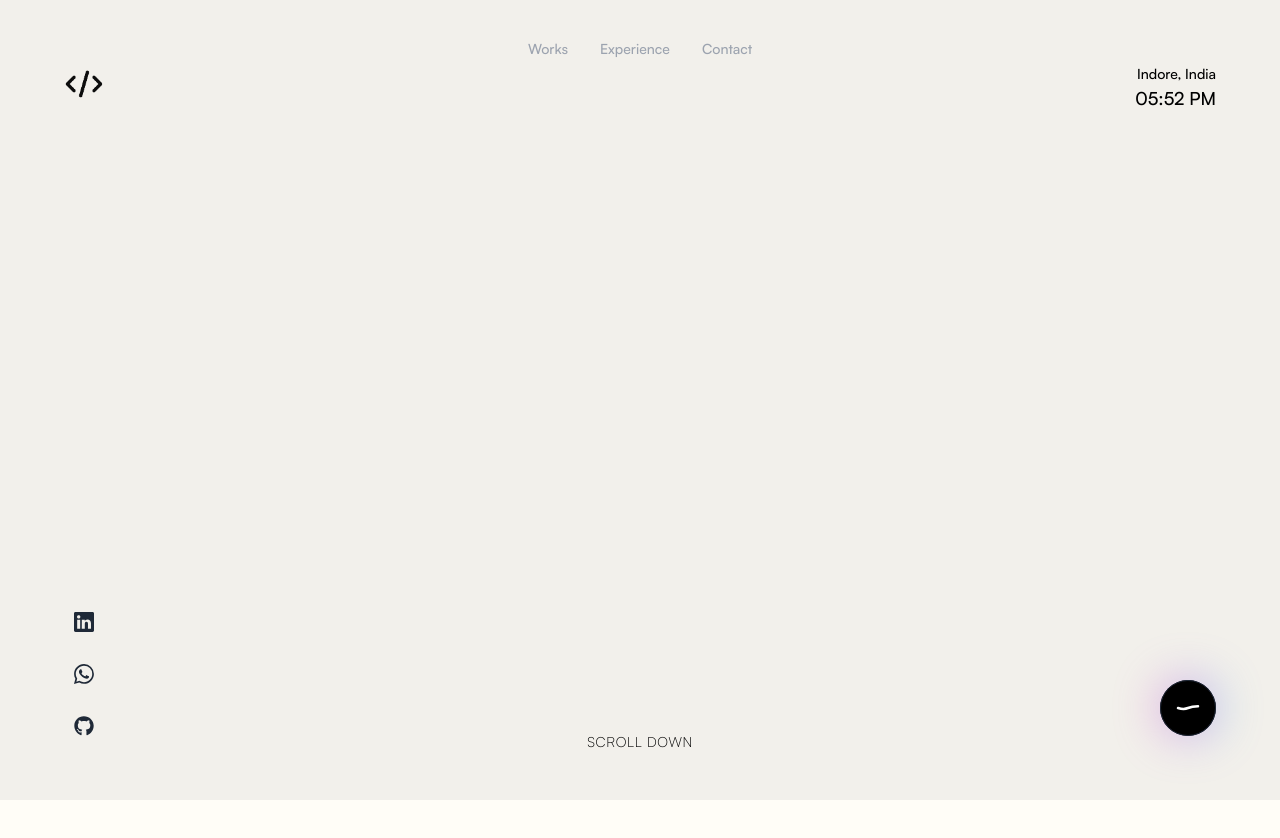
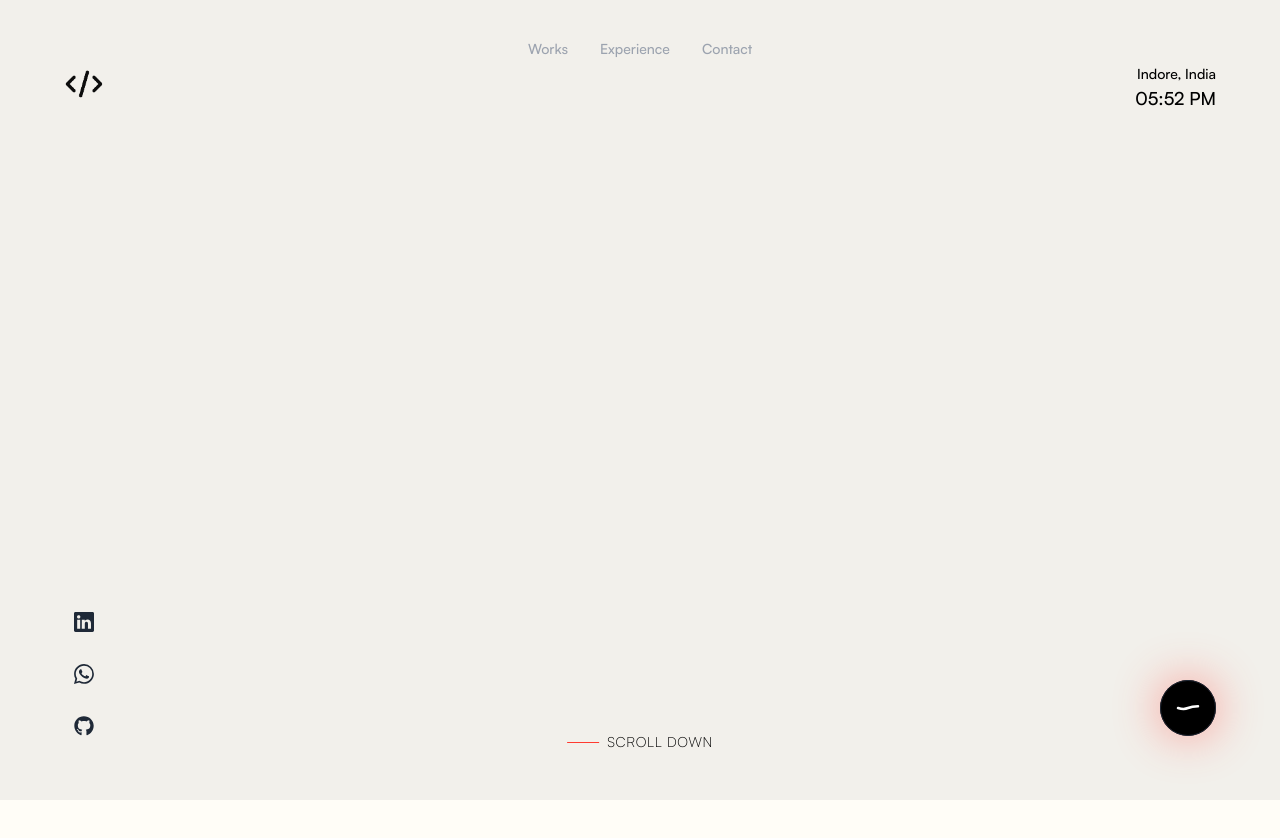
Before and after one commit to harshk49/portfolio-website, a Next.js app: page / in a window 1280 px wide. Shown: the top 838 px of the page. Built offline with nearby package versions, Linux system fonts and the light colour scheme.

Commit message:
feat: enhance About and Hero components with layout adjustments and improved styles

```diff
--- a/src/app/components/About.tsx
+++ b/src/app/components/About.tsx
@@ -71,7 +71,7 @@ const About = () => {
           scrollTrigger: {
             trigger: expertiseContainerRef.current,
             start: "top 10%",
-            end: () => `+=${scrollDistance * 2}`,
+            end: () => `+=${scrollDistance * 3}`,
             scrub: 1,
             pin: true,
             anticipatePin: 1,
@@ -161,7 +161,7 @@ const About = () => {
           </div>
 
           {/* Skills & Tech Stack Section */}
-          <div ref={expertiseContainerRef} className="mt-20 min-h-screen">
+          <div ref={expertiseContainerRef} className="mt-20">
             <h3
               ref={skillsHeadingRef}
               className="text-3xl md:text-4xl lg:text-5xl font-normal font-['Clash_Grotesk'] mb-8"
--- a/src/app/components/Hero.tsx
+++ b/src/app/components/Hero.tsx
@@ -317,7 +317,8 @@ const Hero = ({ navbarRef }: HeroProps) => {
           ref={scrollDownRef}
           className="absolute bottom-4 left-1/2 -translate-x-1/2 invisible opacity-0 select-none pointer-events-none"
         >
-          <div className="text-black text-sm font-light tracking-wider">
+          <div className="text-black text-sm font-light tracking-wider flex items-center gap-2">
+            <span className="w-8 h-[1px] bg-[#FF3B30]"></span>
             SCROLL DOWN
           </div>
         </div>
@@ -331,7 +332,7 @@ const Hero = ({ navbarRef }: HeroProps) => {
             href="https://linkedin.com"
             target="_blank"
             rel="noopener noreferrer"
-            className="text-gray-800 hover:text-black transition-colors duration-300"
+            className="text-gray-800 hover:text-[#FF3B30] transition-colors duration-300"
           >
             <BsLinkedin size={20} />
           </a>
@@ -339,7 +340,7 @@ const Hero = ({ navbarRef }: HeroProps) => {
             href="https://wa.me/"
             target="_blank"
             rel="noopener noreferrer"
-            className="text-gray-800 hover:text-black transition-colors duration-300"
+            className="text-gray-800 hover:text-[#FF3B30] transition-colors duration-300"
           >
             <BsWhatsapp size={20} />
           </a>
@@ -347,7 +348,7 @@ const Hero = ({ navbarRef }: HeroProps) => {
             href="https://github.com"
             target="_blank"
             rel="noopener noreferrer"
-            className="text-gray-800 hover:text-black transition-colors duration-300"
+            className="text-gray-800 hover:text-[#FF3B30] transition-colors duration-300"
           >
             <FaGithub size={20} />
           </a>
@@ -360,9 +361,9 @@ const Hero = ({ navbarRef }: HeroProps) => {
             className="relative group w-14 h-14 rounded-full bg-black flex items-center justify-center transition-all duration-300 cursor-pointer"
             aria-label="Toggle sound wave animation"
           >
-            {/* Neon rainbow radiant glow effect */}
+            {/* Neon red glow effect */}
             <div
-              className={`absolute inset-0 rounded-full bg-gradient-to-r from-pink-500 via-purple-500 to-cyan-500 blur-xl transition-opacity duration-300 ${
+              className={`absolute inset-0 rounded-full bg-[#FF3B30] blur-xl transition-opacity duration-300 ${
                 isWavePlaying
                   ? "opacity-60 group-hover:opacity-90 animate-pulse"
                   : "opacity-30"
```
